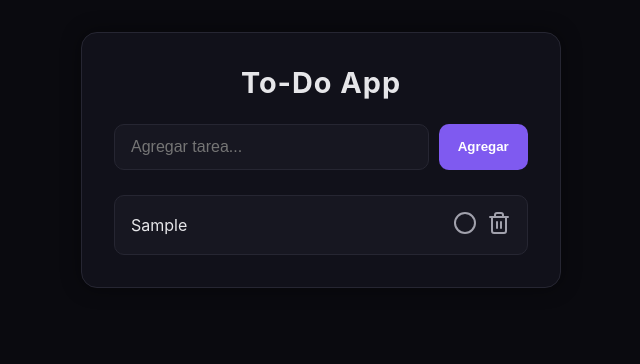
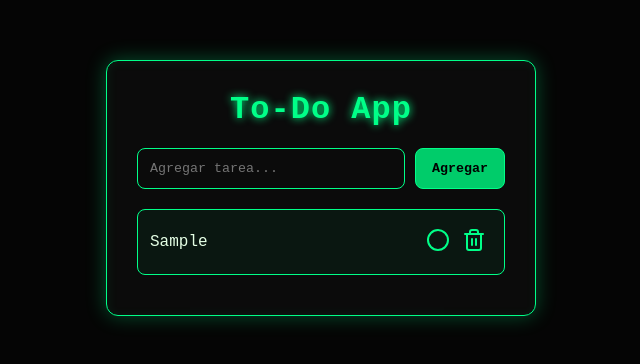
Before and after one commit to JuanTosetti/todo-app, a plain HTML site: page index.html in a window 1280 px wide. Both pictures are taken after typing "Sample" into the empty fields and a click on the button "Agregar". Shown: the whole page, without its empty margins (319-959 px from the left). Drawn offline with nearby package versions, Linux system fonts and the light colour scheme.

Commit message:
Styles: mejoras en el estilo

```diff
--- a/style.css
+++ b/style.css
@@ -1,217 +1,193 @@
-/* ================================
-   TEMA FUTURISTA OSCURO – VARIABLES
-=================================== */
+/* ============================= */
+/*   VARIABLES DEL TEMA          */
+/* ============================= */
 :root {
-	--bg: #0a0a0f;
-	--surface: #11111a;
-	--surface-2: #171721;
-
-	--primary: #7f5af0;
-	--primary-glow: rgba(127, 90, 240, 0.55);
-
-	--text: #e6e6e9;
-	--text-dim: #a1a1ac;
-
-	--border: #262632;
-
-	--danger: #ff4f4f;
-	--success: #00ffa6;
+	--bg: #050505;
+	--bg-panel: #0b0b0b;
+	--text: #e5ffe5;
+	--primary: #00ff88;
+	--primary-dim: #00cc6a;
+	--danger: #ff3b3b;
+	--glitch1: #00ff88;
+	--glitch2: #00e0ff;
+	--border-glow: rgba(0, 255, 136, 0.6);
+	--shadow-glow: rgba(0, 255, 136, 0.3);
+	--font: "JetBrains Mono", monospace;
 }
 
-/* ================================
-   RESET + BASE
-=================================== */
+/* ============================= */
+/*   RESET                       */
+/* ============================= */
 * {
-	box-sizing: border-box;
 	margin: 0;
 	padding: 0;
+	box-sizing: border-box;
+	font-family: var(--font);
 }
 
 body {
 	background: var(--bg);
 	color: var(--text);
-	font-family: "Inter", sans-serif;
-	padding: 2rem;
 	display: flex;
 	justify-content: center;
+	padding-top: 60px;
 }
 
-/* ================================
-   LAYOUT PRINCIPAL
-=================================== */
+/* ============================= */
+/*   CONTENEDOR PRINCIPAL        */
+/* ============================= */
 .container {
-	background: var(--surface);
-	border: 1px solid var(--border);
-	border-radius: 16px;
-	padding: 2rem;
-	width: 100%;
-	max-width: 480px;
-	box-shadow: 0 0 20px rgba(0, 0, 0, 0.4);
+	background: var(--bg-panel);
+	padding: 30px;
+	width: 430px;
+	border: 1px solid var(--primary);
+	border-radius: 12px;
+	box-shadow: 0 0 20px var(--shadow-glow);
+	position: relative;
+	overflow: hidden;
 }
 
-.title {
+/* BORDER GLOW ANIMATION */
+.container::before {
+	content: "";
+	position: absolute;
+	top: 0;
+	left: 0;
+	width: 100%;
+	height: 100%;
+	border: 1px solid var(--primary);
+	filter: blur(4px);
+	opacity: 0.35;
+	pointer-events: none;
+}
+
+/* ============================= */
+/*   TITULO                      */
+/* ============================= */
+h1 {
 	text-align: center;
-	font-size: 1.8rem;
-	margin-bottom: 1.5rem;
-	font-weight: 700;
+	color: var(--primary);
+	margin-bottom: 20px;
+	text-shadow: 0 0 8px var(--primary);
 	letter-spacing: 1px;
 }
 
-/* ================================
-   FORMULARIO
-=================================== */
-.form {
+/* ============================= */
+/*   FORMULARIO                  */
+/* ============================= */
+form {
 	display: flex;
-	gap: 0.6rem;
-	margin-bottom: 1.6rem;
+	gap: 10px;
+	margin-bottom: 20px;
 }
 
-.form input {
+input {
 	flex: 1;
-	padding: 0.8rem 1rem;
-	border-radius: 10px;
-	border: 1px solid var(--border);
-	background: var(--surface-2);
+	padding: 12px;
+	border: 1px solid var(--primary);
+	background: transparent;
 	color: var(--text);
-	font-size: 1rem;
-	transition: border-color .25s, box-shadow .25s;
+	outline: none;
+	border-radius: 8px;
+	transition: 0.2s;
 }
 
-.form input:focus {
-	border-color: var(--primary);
-	box-shadow: 0 0 10px var(--primary-glow);
-	outline: none;
+input:focus {
+	box-shadow: 0 0 12px var(--border-glow);
 }
 
-.btn {
-	background: var(--primary);
-	color: white;
-	border: none;
-	padding: 0.8rem 1.2rem;
-	border-radius: 10px;
+button {
+	padding: 12px 16px;
+	border: 1px solid var(--primary);
+	background: var(--primary-dim);
+	color: black;
 	cursor: pointer;
-	font-weight: 600;
-	transition: transform .2s, box-shadow .3s, background .3s;
+	border-radius: 8px;
+	transition: 0.15s ease-out;
+	font-weight: bold;
 }
 
-.btn:hover {
-	transform: translateY(-2px);
-	box-shadow: 0 0 14px var(--primary-glow);
+button:hover {
+	background: var(--primary);
+	box-shadow: 0 0 12px var(--border-glow);
+	transform: scale(1.04);
 }
 
-.btn:active {
-	transform: translateY(0);
-	box-shadow: 0 0 5px var(--primary-glow);
+/* ============================= */
+/*   LISTA DE TAREAS             */
+/* ============================= */
+.tarea {
+	display: flex;
+	align-items: center;
+	justify-content: space-between;
+	padding: 12px;
+	margin-bottom: 10px;
+	border: 1px solid var(--primary);
+	background: rgba(0, 255, 136, 0.05);
+	border-radius: 8px;
+	position: relative;
+	transition: 0.15s;
 }
 
-/* ================================
-   LISTA DE TAREAS
-=================================== */
-.lista {
-	list-style: none;
-	display: flex;
-	flex-direction: column;
-	gap: 0.8rem;
-}
-
-.tarea {
-	display: flex;
-	justify-content: space-between;
-	align-items: center;
-	background: var(--surface-2);
-	border: 1px solid var(--border);
-	padding: 0.9rem 1rem;
-	border-radius: 10px;
-	transition: border-color .25s, box-shadow .25s, background .3s;
-}
-
+/* glitch hover */
 .tarea:hover {
-	border-color: var(--primary);
-	box-shadow: 0 0 10px var(--primary-glow);
+	transform: translateX(2px);
+	box-shadow: 0 0 12px var(--shadow-glow);
 }
 
 .tarea-texto {
 	flex: 1;
-	font-size: 1rem;
-	color: var(--text);
 }
 
+/* COMPLETADA */
 .tarea.completada .tarea-texto {
+	color: #6bcf99;
 	text-decoration: line-through;
-	color: var(--text-dim);
 	opacity: 0.7;
 }
 
+/* ============================= */
+/*   BOTONES DE ACCIÓN           */
+/* ============================= */
 .btn-accion {
-	background: none;
 	border: none;
+	background: transparent;
+	color: var(--primary);
 	cursor: pointer;
-	color: var(--text-dim);
-	font-size: 1.1rem;
-	margin-left: 0.6rem;
-	transition: color .2s;
+	padding: 6px;
+	transition: 0.15s;
 }
 
 .btn-accion:hover {
-	color: var(--primary);
+	color: var(--glitch2);
+	transform: scale(1.2);
 }
 
-/* ================================
-   TOASTS
-=================================== */
+/* ============================= */
+/*   TOASTS                      */
+/* ============================= */
 #toast-container {
 	position: fixed;
 	top: 20px;
 	right: 20px;
 	display: flex;
 	flex-direction: column;
-	gap: 0.75rem;
-	z-index: 9999;
+	gap: 10px;
 }
 
 .toast {
-	background: var(--surface);
-	border: 1px solid var(--border);
-	padding: 0.9rem 1.2rem;
-	border-radius: 10px;
-	color: var(--text);
-	font-size: 0.95rem;
-	box-shadow: 0 0 12px rgba(0, 0, 0, 0.35);
+	background: var(--primary-dim);
+	color: black;
+	padding: 12px 18px;
+	border-radius: 8px;
+	font-weight: bold;
+	border: 1px solid var(--primary);
 	opacity: 0;
 	transform: translateY(-10px);
-	animation: toastIn .35s forwards;
+	transition: 0.3s;
 }
 
-.toast.success {
-	border-color: var(--success);
-	box-shadow: 0 0 12px rgba(0, 255, 166, 0.4);
+.toast.show {
+	opacity: 1;
+	transform: translateY(0);
 }
-
-.toast.error {
-	border-color: var(--danger);
-	box-shadow: 0 0 12px rgba(255, 79, 79, 0.4);
-}
-
-/* Animación */
-@keyframes toastIn {
-	from {
-		opacity: 0;
-		transform: translateY(-12px);
-	}
-	to {
-		opacity: 1;
-		transform: translateY(0);
-	}
-}
-
-/* ICONOS */
-.icon {
-	width: 100px;
-	height: 20px;
-	color: var(--text-dim);
-	transition: color .2s;
-}
-
-.btn-accion:hover .icon {
-	color: var(--primary);
-}
```
